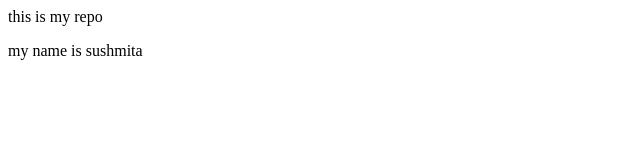
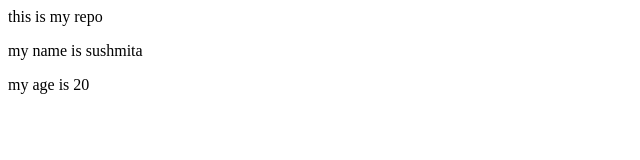
Before and after one commit to Sushmitadas1910/localrepo, a plain HTML site: page index.html in a window 1280 px wide. Shown: the full height of the page, 0-640 px from the left. Drawn offline with Linux system fonts and the light colour scheme.

Commit message:
added my age

```diff
--- a/index.html
+++ b/index.html
@@ -1,2 +1,3 @@
 <p> this is my repo</p>
 <p>my name is sushmita</p>
+<p>my age is 20</p>
```
